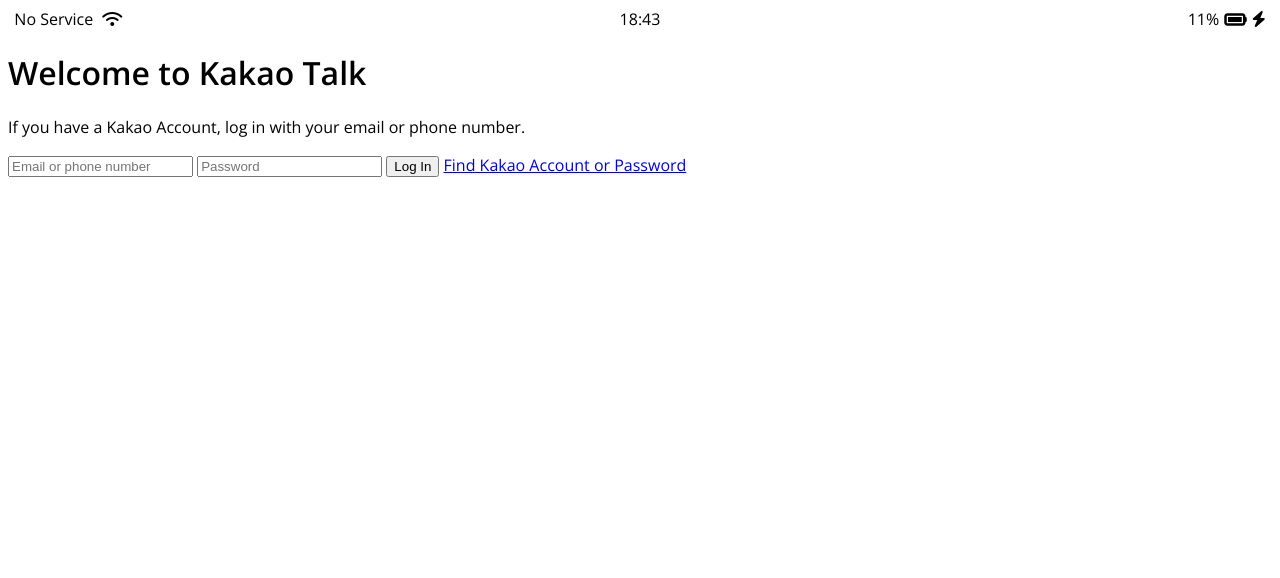
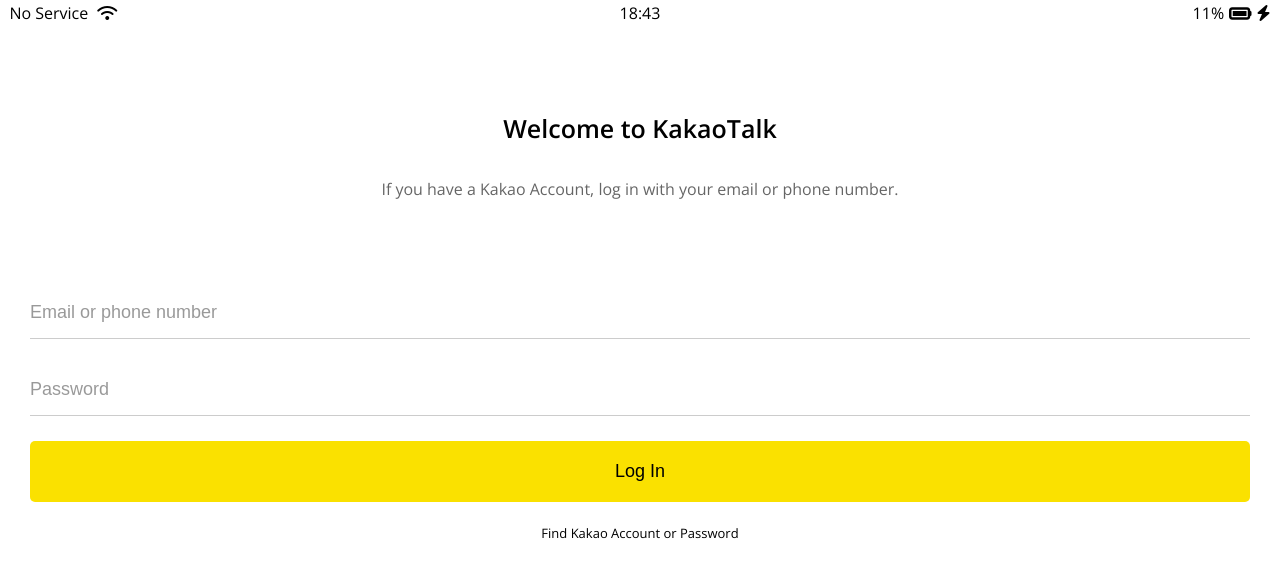
Before and after one commit to TaehunYang/kokoa-clone, a plain HTML site: page index.html in a window 1280 px wide. Drawn offline with nearby package versions, Linux system fonts and the light colour scheme.

Commit message:
login page

```diff
--- /dev/null
+++ b/css/components/status-bar.css
@@ -0,0 +1,24 @@
+.status-bar {
+  display: flex;
+  justify-content: center;
+  padding: 5px 3px;
+}
+.status-bar__column {
+  width: 33%;
+}
+.status-bar__column:first-child span {
+  margin-right: 5px;
+}
+.status-bar__column:nth-child(2) {
+  display: flex;
+  justify-content: center;
+}
+.status-bar__column:last-child {
+  display: flex;
+  justify-content: flex-end;
+  align-items: center;
+}
+
+.status-bar__column .fa-battery-full {
+  margin: 0px 5px;
+}
--- /dev/null
+++ b/css/reset.css
@@ -0,0 +1,133 @@
+/* http://meyerweb.com/eric/tools/css/reset/
+   v2.0 | 20110126
+   License: none (public domain)
+*/
+
+html,
+body,
+div,
+span,
+applet,
+object,
+iframe,
+h1,
+h2,
+h3,
+h4,
+h5,
+h6,
+p,
+blockquote,
+pre,
+a,
+abbr,
+acronym,
+address,
+big,
+cite,
+code,
+del,
+dfn,
+em,
+img,
+ins,
+kbd,
+q,
+s,
+samp,
+small,
+strike,
+strong,
+sub,
+sup,
+tt,
+var,
+b,
+u,
+i,
+center,
+dl,
+dt,
+dd,
+ol,
+ul,
+li,
+fieldset,
+form,
+label,
+legend,
+table,
+caption,
+tbody,
+tfoot,
+thead,
+tr,
+th,
+td,
+article,
+aside,
+canvas,
+details,
+embed,
+figure,
+figcaption,
+footer,
+header,
+hgroup,
+menu,
+nav,
+output,
+ruby,
+section,
+summary,
+time,
+mark,
+audio,
+video {
+  margin: 0;
+  padding: 0;
+  border: 0;
+  font-size: 100%;
+  font: inherit;
+  vertical-align: baseline;
+}
+/* HTML5 display-role reset for older browsers */
+article,
+aside,
+details,
+figcaption,
+figure,
+footer,
+header,
+hgroup,
+menu,
+nav,
+section {
+  display: block;
+}
+body {
+  line-height: 1;
+}
+ol,
+ul {
+  list-style: none;
+}
+blockquote,
+q {
+  quotes: none;
+}
+blockquote:before,
+blockquote:after,
+q:before,
+q:after {
+  content: "";
+  content: none;
+}
+table {
+  border-collapse: collapse;
+  border-spacing: 0;
+}
+
+input:focus {
+  outline: none;
+}
--- /dev/null
+++ b/css/screens/login.css
@@ -0,0 +1,52 @@
+.welcome-header {
+  margin: 90px 0px;
+  text-align: center;
+  display: flex;
+  flex-direction: column;
+  align-items: center;
+}
+.welcome-header__title {
+  margin-bottom: 40px;
+  font-size: 25px;
+  font-weight: 700;
+}
+.welcome-header__text {
+  width: 60%;
+  opacity: 0.6;
+}
+#login-form {
+  display: flex;
+  flex-direction: column;
+  margin: 0px 30px;
+}
+#login-form input {
+  border: none;
+  padding: 15px 0px;
+  font-size: 18px;
+  margin-bottom: 25px;
+}
+#login-form input:not([type="submit"]) {
+  border-bottom: 1px solid rgba(0, 0, 0, 0.2);
+  transition: border-color 0.3s ease-in-out;
+}
+
+#login-form input:focus {
+  border-color: var(--yellow);
+}
+#login-form input::placeholder {
+  color: rgba(0, 0, 0, 0.4);
+}
+
+#login-form input[type="submit"] {
+  background-color: var(--yellow);
+  cursor: pointer;
+  padding: 20px 0px;
+  border-radius: 5px;
+}
+
+#login-form a {
+  text-align: center;
+  text-decoration: none;
+  color: inherit;
+  font-size: 13px;
+}
--- a/css/styles.css
+++ b/css/styles.css
@@ -1,29 +1,10 @@
 @import url("https://fonts.googleapis.com/css2?family=Open+Sans:wght@400;600&display=swap");
-
+@import "reset.css";
+@import "variables.css";
+/* components */
+@import "components/status-bar.css";
+/* screen */
+@import "screens/login.css";
 body {
   font-family: "Open Sans", sans-serif;
 }
-
-.status-bar {
-  display: flex;
-  justify-content: center;
-}
-.status-bar__column {
-  width: 33%;
-}
-.status-bar__column:first-child span {
-  margin-right: 5px;
-}
-.status-bar__column:nth-child(2) {
-  display: flex;
-  justify-content: center;
-}
-.status-bar__column:last-child {
-  display: flex;
-  justify-content: flex-end;
-  align-items: center;
-}
-
-.status-bar__column .fa-battery-full {
-  margin: 0px 5px;
-}
--- /dev/null
+++ b/css/variables.css
@@ -0,0 +1,3 @@
+:root {
+  --yellow: #fae100;
+}
--- a/index.html
+++ b/index.html
@@ -8,7 +8,7 @@
     />
     <meta http-equiv="X-UA-Compatible" content="ie=edge" />
 
-    <link rel="stylesheet" href="css/styles.css">
+    <link rel="stylesheet" href="css/styles.css" />
     <title>Welcome to kokoa talk</title>
   </head>
   <body>
@@ -27,15 +27,15 @@
       </div>
     </div>
     <header class="welcome-header">
-      <h1 class="whelcome-header__title">Welcome to Kakao Talk</h1>
-      <p class="whelcome-header__text">
+      <h1 class="welcome-header__title">Welcome to KakaoTalk</h1>
+      <p class="welcome-header__text">
         If you have a Kakao Account, log in with your email or phone number.
       </p>
     </header>
-    <form id="login-form">
-      <input type="text" placeholder="Email or phone number" />
-      <input type="password" placeholder="Password" />
-      <input type="submit" value="Log In"></input>
+    <form action="friends.html" method="get" id="login-form">
+      <input name="username" type="text" placeholder="Email or phone number" />
+      <input name="password" type="password" placeholder="Password" />
+      <input type="submit" value="Log In" />
       <a href="#">Find Kakao Account or Password</a>
     </form>
     <script
```
Also changed, not shown: friends.html (added, +1 -0 lines).
